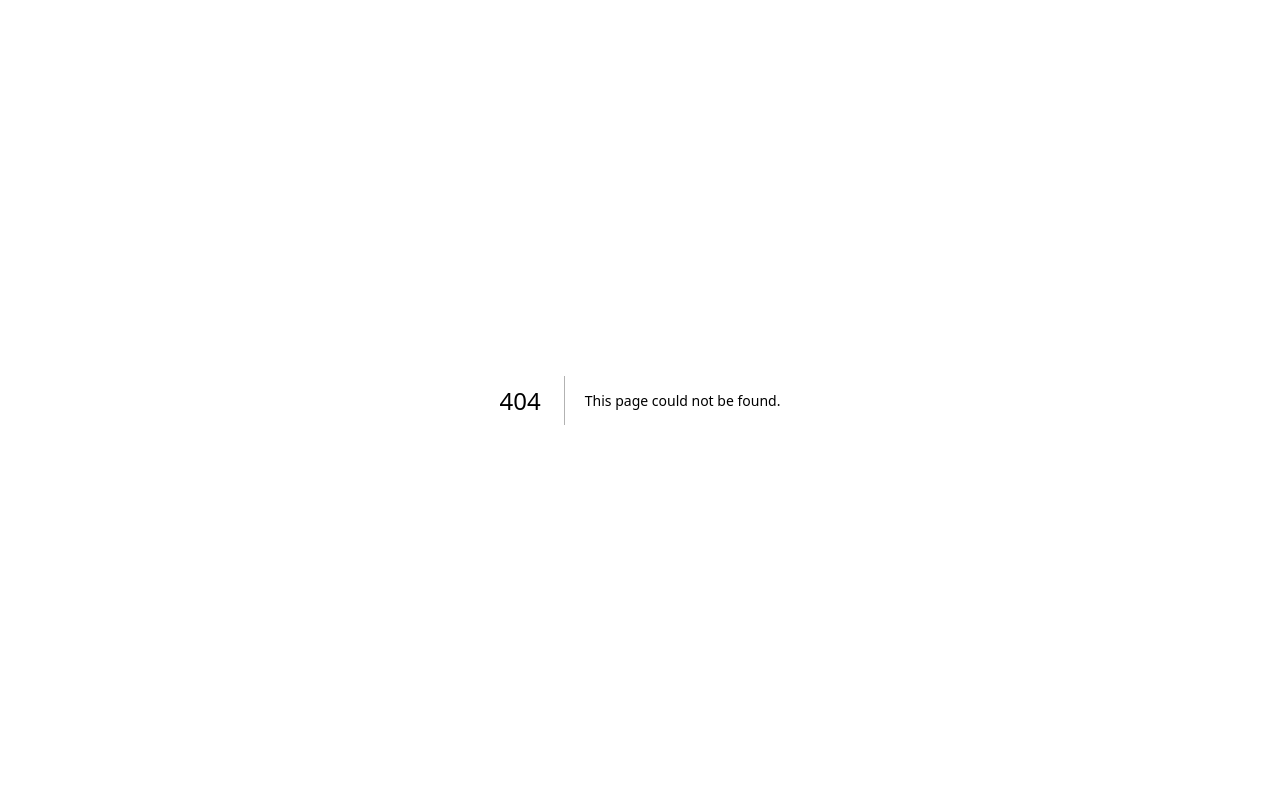
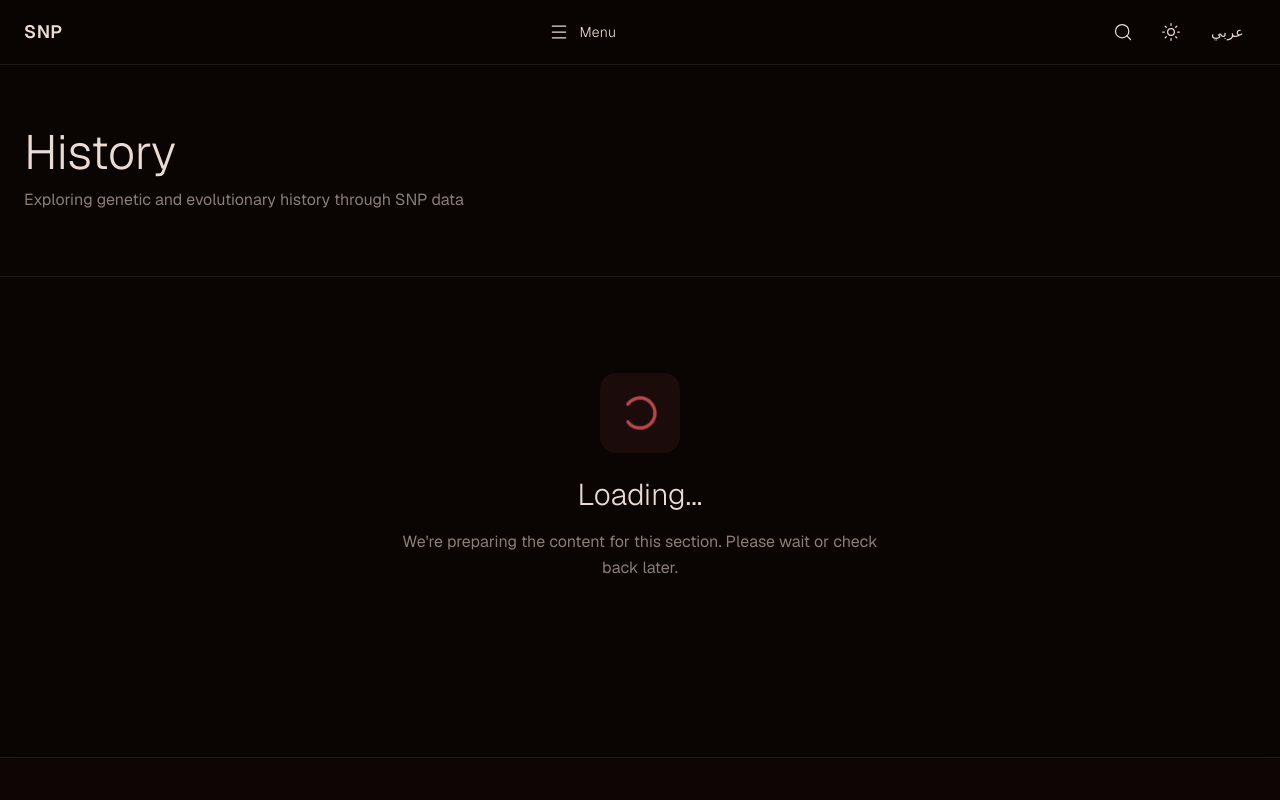
Before and after one commit to a4ariyan/snpscience, a Next.js app: page /library/history in a window 1280 px wide. Before the commit this address had no page. Shown: the top 800 px of the page. Built offline with nearby package versions, Linux system fonts and the light colour scheme.

Commit message:
Add History page and update navigation in Home, Footer, and MasterMenu components

```diff
--- /dev/null
+++ b/src/app/(public)/library/history/page.tsx
@@ -0,0 +1,5 @@
+import { History } from "@/components/library/History";
+
+export default function HistoryPage() {
+  return <History />;
+}
--- a/src/components/home/Home.tsx
+++ b/src/components/home/Home.tsx
@@ -5,7 +5,7 @@ import Link from "next/link";
 import { MasterMenu } from "@/components/layouts/MasterMenu";
 import { useTheme } from "@/contexts/ThemeContext";
 import { useLanguage } from "@/contexts/LanguageContext";
-import { Search, Moon, Sun, Menu, X, Globe, Dna, HeartPulse, BookOpen, Monitor } from "lucide-react";
+import { Search, Moon, Sun, Menu, X, Globe, Dna, HeartPulse, BookOpen, Monitor, Clock } from "lucide-react";
 
 const heroImages = [
   "/images/aerial-1.jpg",
@@ -48,6 +48,14 @@ const librarySections = [
     descriptionAr: "خطر المرض وعلم الجينوم الدوائي وجينوم السرطان",
     path: "/library/human-health",
     icon: HeartPulse,
+  },
+  {
+    title: "History",
+    titleAr: "التاريخ",
+    description: "Genetic and evolutionary history through SNP data",
+    descriptionAr: "التاريخ الجيني والتطوري من خلال بيانات SNP",
+    path: "/library/history",
+    icon: Clock,
   },
 ];
 
@@ -202,7 +210,7 @@ export function Home() {
             </p>
           </div>
 
-          <div className="grid grid-cols-1 sm:grid-cols-2 gap-4">
+          <div className="grid grid-cols-1 sm:grid-cols-2 lg:grid-cols-3 gap-4">
             {librarySections.map((section) => {
               const Icon = section.icon;
               return (
@@ -285,6 +293,11 @@ export function Home() {
                     {isRTL ? "الصحة البشرية" : "Human Health"}
                   </Link>
                 </li>
+                <li>
+                  <Link href="/library/history" className="text-sm text-muted-foreground hover:text-foreground transition-colors">
+                    {isRTL ? "التاريخ" : "History"}
+                  </Link>
+                </li>
               </ul>
             </div>
 
--- a/src/components/layouts/Footer.tsx
+++ b/src/components/layouts/Footer.tsx
@@ -40,6 +40,14 @@ export function Footer() {
                   className="text-sm text-muted-foreground hover:text-foreground transition-colors"
                 >
                   {isArabic ? "الصحة البشرية" : "Human Health"}
+                </Link>
+              </li>
+              <li>
+                <Link
+                  href="/library/history"
+                  className="text-sm text-muted-foreground hover:text-foreground transition-colors"
+                >
+                  {isArabic ? "التاريخ" : "History"}
                 </Link>
               </li>
             </ul>
--- a/src/components/layouts/MasterMenu.tsx
+++ b/src/components/layouts/MasterMenu.tsx
@@ -16,6 +16,7 @@ const translations = {
     snpLibrary: "SNP Library",
     populationGenomics: "Population Genomics",
     humanHealth: "Human Health",
+    history: "History",
     snpLab: "SNP Lab",
     ourStudies: "Our Studies",
     ourGithub: "Our GitHub",
@@ -26,6 +27,7 @@ const translations = {
     snpLibrary: "مكتبة SNP",
     populationGenomics: "علم الجينوم السكاني",
     humanHealth: "الصحة البشرية",
+    history: "التاريخ",
     snpLab: "مختبر SNP",
     ourStudies: "دراساتنا",
     ourGithub: "GitHub الخاص بنا",
@@ -33,32 +35,14 @@ const translations = {
   },
 };
 
-const populationGenomicsSubcategories = [
-  { key: "gwas", en: "GWAS Studies", ar: "دراسات GWAS", path: "/library/population-genomics/gwas" },
-  { key: "allele-freq", en: "Allele Frequencies", ar: "ترددات الأليلات", path: "/library/population-genomics/allele-frequencies" },
-  { key: "phylogenetics", en: "Phylogenetics", ar: "علم التطور", path: "/library/population-genomics/phylogenetics" },
-  { key: "population-structure", en: "Population Structure", ar: "بنية السكان", path: "/library/population-genomics/population-structure" },
-  { key: "natural-selection", en: "Natural Selection", ar: "الانتقاء الطبيعي", path: "/library/population-genomics/natural-selection" },
-  { key: "genetic-drift", en: "Genetic Drift", ar: "الانجراف الوراثي", path: "/library/population-genomics/genetic-drift" },
-  { key: "migration-patterns", en: "Migration Patterns", ar: "أنماط الهجرة", path: "/library/population-genomics/migration-patterns" },
-  { key: "ancient-dna", en: "Ancient DNA", ar: "الحمض النووي القديم", path: "/library/population-genomics/ancient-dna" },
-];
-
-const humanHealthSubcategories = [
-  { key: "disease-risk", en: "Disease Risk Variants", ar: "متغيرات خطر المرض", path: "/library/human-health/disease-risk" },
-  { key: "pharmacogenomics", en: "Pharmacogenomics", ar: "علم الجينوم الدوائي", path: "/library/human-health/pharmacogenomics" },
-  { key: "cancer-genomics", en: "Cancer Genomics", ar: "جينوم السرطان", path: "/library/human-health/cancer-genomics" },
-  { key: "rare-diseases", en: "Rare Diseases", ar: "الأمراض النادرة", path: "/library/human-health/rare-diseases" },
-  { key: "cardiovascular", en: "Cardiovascular Genetics", ar: "الوراثة القلبية", path: "/library/human-health/cardiovascular" },
-  { key: "neurogenomics", en: "Neurogenomics", ar: "علم الجينوم العصبي", path: "/library/human-health/neurogenomics" },
-  { key: "immunogenomics", en: "Immunogenomics", ar: "علم الجينوم المناعي", path: "/library/human-health/immunogenomics" },
-  { key: "nutrigenomics", en: "Nutrigenomics", ar: "علم التغذية الجينومي", path: "/library/human-health/nutrigenomics" },
+const libraryLinks = [
+  { key: "population-genomics", path: "/library/population-genomics", labelKey: "populationGenomics" as const },
+  { key: "human-health", path: "/library/human-health", labelKey: "humanHealth" as const },
+  { key: "history", path: "/library/history", labelKey: "history" as const },
 ];
 
 export function MasterMenu({ isOpen, onClose }: MasterMenuProps) {
   const [libraryOpen, setLibraryOpen] = useState(false);
-  const [popGenOpen, setPopGenOpen] = useState(false);
-  const [humanHealthOpen, setHumanHealthOpen] = useState(false);
   const [labOpen, setLabOpen] = useState(false);
   const pathname = usePathname();
   const router = useRouter();
@@ -139,109 +123,23 @@ export function MasterMenu({ isOpen, onClose }: MasterMenuProps) {
 
               <div
                 className={`overflow-hidden transition-all duration-300 ${
-                  libraryOpen ? "max-h-[2000px] mt-1" : "max-h-0"
+                  libraryOpen ? "max-h-48 mt-1" : "max-h-0"
                 }`}
               >
                 <div className={`${isRTL ? "mr-4" : "ml-4"} space-y-1`}>
-                  <div>
+                  {libraryLinks.map((link) => (
                     <button
-                      onClick={() => setPopGenOpen(!popGenOpen)}
-                      className={`w-full flex items-center justify-between px-4 py-2.5 text-sm rounded-lg transition-colors ${
-                        isPathActive("/library/population-genomics")
+                      key={link.key}
+                      onClick={() => handleNav(link.path)}
+                      className={`w-full text-left block px-4 py-2.5 text-sm rounded-lg transition-colors ${
+                        isActive(link.path)
                           ? "bg-accent text-foreground"
                           : "text-muted-foreground hover:text-foreground hover:bg-accent/50"
                       }`}
                     >
-                      <span>{t.populationGenomics}</span>
-                      <ChevronDown
-                        className={`w-3.5 h-3.5 transition-transform duration-200 ${
-                          popGenOpen ? "rotate-180" : ""
-                        }`}
-                      />
+                      {t[link.labelKey]}
                     </button>
-
-                    <div
-                      className={`overflow-hidden transition-all duration-300 ${
-                        popGenOpen ? "max-h-[800px] mt-1" : "max-h-0"
-                      }`}
-                    >
-                      <div className={`${isRTL ? "mr-4" : "ml-4"} space-y-0.5`}>
-                        <button
-                          onClick={() => handleNav("/library/population-genomics")}
-                          className={`w-full text-left block px-4 py-2 text-xs rounded-lg transition-colors ${
-                            isActive("/library/population-genomics")
-                              ? "bg-accent/80 text-foreground font-medium"
-                              : "text-muted-foreground hover:text-foreground hover:bg-accent/30"
-                          }`}
-                        >
-                          {language === "en" ? "All Topics" : "جميع المواضيع"}
-                        </button>
-                        {populationGenomicsSubcategories.map((sub) => (
-                          <button
-                            key={sub.key}
-                            onClick={() => handleNav(sub.path)}
-                            className={`w-full text-left block px-4 py-2 text-xs rounded-lg transition-colors ${
-                              isActive(sub.path)
-                                ? "bg-accent/80 text-foreground font-medium"
-                                : "text-muted-foreground hover:text-foreground hover:bg-accent/30"
-                            }`}
-                          >
-                            {language === "en" ? sub.en : sub.ar}
-                          </button>
-                        ))}
-                      </div>
-                    </div>
-                  </div>
-
-                  <div>
-                    <button
-                      onClick={() => setHumanHealthOpen(!humanHealthOpen)}
-                      className={`w-full flex items-center justify-between px-4 py-2.5 text-sm rounded-lg transition-colors ${
-                        isPathActive("/library/human-health")
-                          ? "bg-accent text-foreground"
-                          : "text-muted-foreground hover:text-foreground hover:bg-accent/50"
-                      }`}
-                    >
-                      <span>{t.humanHealth}</span>
-                      <ChevronDown
-                        className={`w-3.5 h-3.5 transition-transform duration-200 ${
-                          humanHealthOpen ? "rotate-180" : ""
-                        }`}
-                      />
-                    </button>
-
-                    <div
-                      className={`overflow-hidden transition-all duration-300 ${
-                        humanHealthOpen ? "max-h-[800px] mt-1" : "max-h-0"
-                      }`}
-                    >
-                      <div className={`${isRTL ? "mr-4" : "ml-4"} space-y-0.5`}>
-                        <button
-                          onClick={() => handleNav("/library/human-health")}
-                          className={`w-full text-left block px-4 py-2 text-xs rounded-lg transition-colors ${
-                            isActive("/library/human-health")
-                              ? "bg-accent/80 text-foreground font-medium"
-                              : "text-muted-foreground hover:text-foreground hover:bg-accent/30"
-                          }`}
-                        >
-                          {language === "en" ? "All Topics" : "جميع المواضيع"}
-                        </button>
-                        {humanHealthSubcategories.map((sub) => (
-                          <button
-                            key={sub.key}
-                            onClick={() => handleNav(sub.path)}
-                            className={`w-full text-left block px-4 py-2 text-xs rounded-lg transition-colors ${
-                              isActive(sub.path)
-                                ? "bg-accent/80 text-foreground font-medium"
-                                : "text-muted-foreground hover:text-foreground hover:bg-accent/30"
-                            }`}
-                          >
-                            {language === "en" ? sub.en : sub.ar}
-                          </button>
-                        ))}
-                      </div>
-                    </div>
-                  </div>
+                  ))}
                 </div>
               </div>
             </nav>
--- /dev/null
+++ b/src/components/library/History.tsx
@@ -0,0 +1,52 @@
+"use client";
+
+import { Header } from "@/components/layouts/Header";
+import { Footer } from "@/components/layouts/Footer";
+import { useLanguage } from "@/contexts/LanguageContext";
+import { Loader2 } from "lucide-react";
+
+export function History() {
+  const { language } = useLanguage();
+  const isArabic = language === "ar";
+
+  return (
+    <div className="min-h-screen bg-background">
+      <Header />
+
+      <main className="pt-16">
+        <section className="border-b border-border">
+          <div className="max-w-7xl mx-auto px-6 py-16">
+            <h1 className="text-4xl md:text-5xl font-light">
+              {isArabic ? "التاريخ" : "History"}
+            </h1>
+            <p className="mt-3 max-w-2xl text-muted-foreground">
+              {isArabic
+                ? "استكشاف التاريخ الجيني والتطوري من خلال بيانات SNP"
+                : "Exploring genetic and evolutionary history through SNP data"}
+            </p>
+          </div>
+        </section>
+
+        <section className="py-24">
+          <div className="max-w-7xl mx-auto px-6">
+            <div className="flex flex-col items-center text-center max-w-lg mx-auto">
+              <div className="w-20 h-20 rounded-2xl bg-primary/10 flex items-center justify-center mb-6">
+                <Loader2 className="w-10 h-10 text-primary animate-spin" />
+              </div>
+              <h2 className="text-3xl font-light mb-4">
+                {isArabic ? "جاري التحميل..." : "Loading..."}
+              </h2>
+              <p className="text-muted-foreground leading-relaxed">
+                {isArabic
+                  ? "نعمل على تجهيز محتوى هذا القسم. يرجى الانتظار أو العودة لاحقاً."
+                  : "We're preparing the content for this section. Please wait or check back later."}
+              </p>
+            </div>
+          </div>
+        </section>
+      </main>
+
+      <Footer />
+    </div>
+  );
+}
--- a/src/components/library/LibraryHub.tsx
+++ b/src/components/library/LibraryHub.tsx
@@ -4,7 +4,7 @@ import { Header } from "@/components/layouts/Header";
 import { Footer } from "@/components/layouts/Footer";
 import { useLanguage } from "@/contexts/LanguageContext";
 import Link from "next/link";
-import { Dna, HeartPulse } from "lucide-react";
+import { Dna, HeartPulse, Clock } from "lucide-react";
 
 const categories = [
   {
@@ -22,6 +22,14 @@ const categories = [
     descriptionAr: "متغيرات خطر المرض وعلم الجينوم الدوائي وجينوم السرطان والتطبيقات السريرية لأبحاث SNP.",
     path: "/library/human-health",
     icon: HeartPulse,
+  },
+  {
+    title: "History",
+    titleAr: "التاريخ",
+    description: "Exploring genetic and evolutionary history through SNP data.",
+    descriptionAr: "استكشاف التاريخ الجيني والتطوري من خلال بيانات SNP.",
+    path: "/library/history",
+    icon: Clock,
   },
 ];
 
@@ -49,7 +57,7 @@ export function LibraryHub() {
 
         <section className="py-12">
           <div className="max-w-7xl mx-auto px-6">
-            <div className="grid grid-cols-1 md:grid-cols-2 gap-6">
+            <div className="grid grid-cols-1 md:grid-cols-3 gap-6">
               {categories.map((cat) => {
                 const Icon = cat.icon;
                 return (
```
